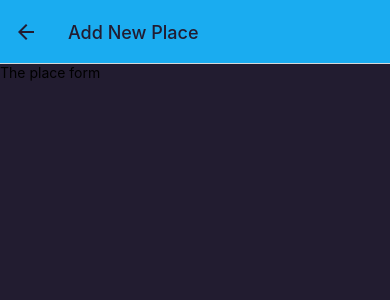
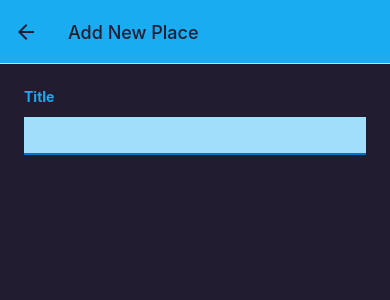
Before and after one commit to ArtyomZayarny/rn-favorite-placess, a React Native app: screen /AddPlace in a window 390 px wide. Shown: the top 300 px of the page. Built offline with nearby package versions, Linux system fonts and the light colour scheme.

Commit message:
Added input and styles for add place form

```diff
--- a/components/Place/PlaceForm.js
+++ b/components/Place/PlaceForm.js
@@ -1,12 +1,35 @@
-import { StyleSheet, Text, View } from 'react-native';
-import React from 'react';
+import { ScrollView, StyleSheet, Text, TextInput, View } from 'react-native';
+import React, { useState } from 'react';
+import { Colors } from '../../constants/colors';
 
 export const PlaceForm = () => {
+  const [title, setTitle] = useState('');
+
+  const changeTitle = (title) => setTitle(title);
+
   return (
-    <View>
-      <Text>The place form</Text>
-    </View>
+    <ScrollView style={styles.form}>
+      <View>
+        <Text style={styles.label}>Title</Text>
+        <TextInput style={styles.input} onChangeText={changeTitle} />
+      </View>
+    </ScrollView>
   );
 };
 
-const styles = StyleSheet.create({});
+const styles = StyleSheet.create({
+  form: {
+    flex: 1,
+    padding: 24,
+  },
+  label: { fontWeight: 'bold', marginBottom: 4, color: Colors.primary500 },
+  input: {
+    marginVertical: 8,
+    paddingHorizontal: 4,
+    paddingVertical: 8,
+    fontSize: 16,
+    borderBottomColor: Colors.primary700,
+    borderBottomWidth: 2,
+    backgroundColor: Colors.primary100,
+  },
+});
```
